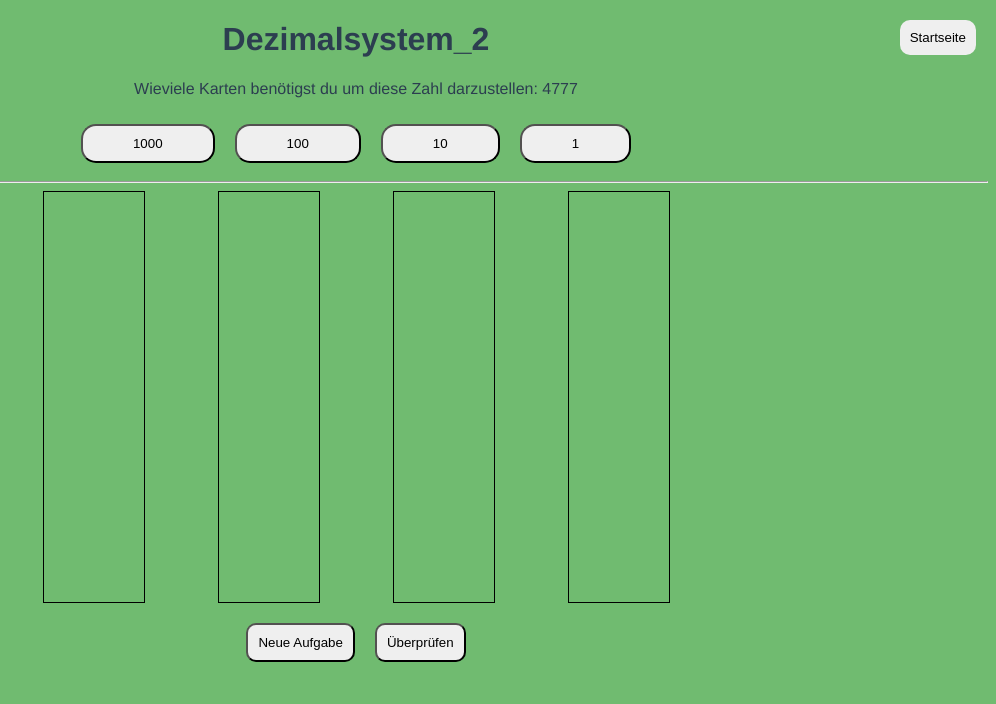
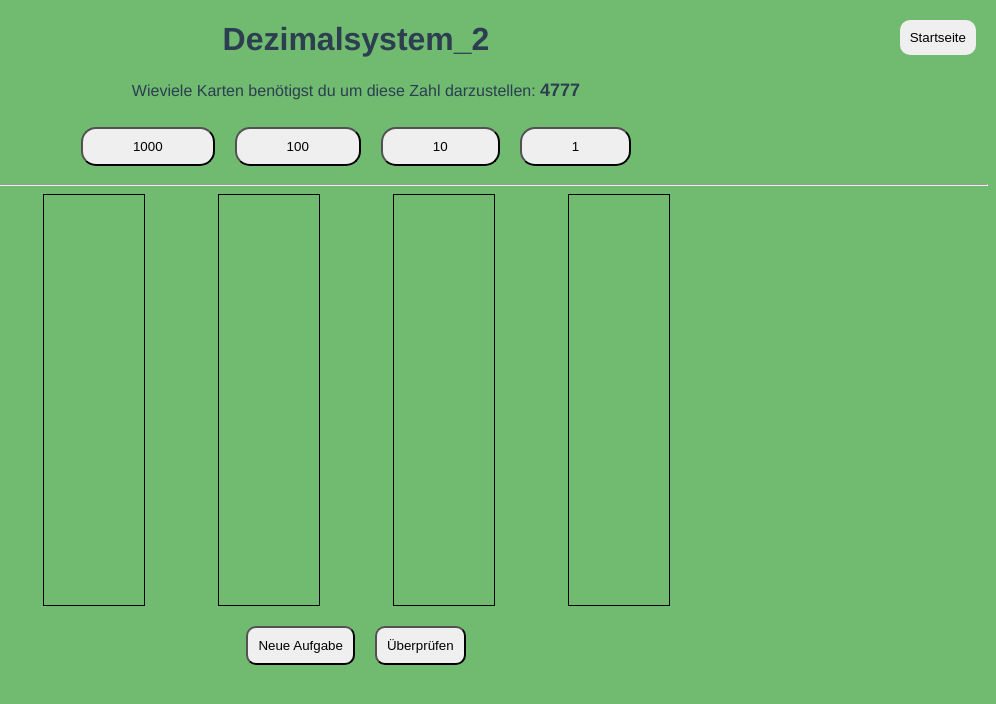
Before and after one commit to Fisnik-Mustafa/bsc-thesis, a Vue app: page /dezimalsystem_2 in a window 1280 px wide. Shown: the top 704 px of the page, without its empty margins (284-1280 px from the left). Built offline with nearby package versions, Linux system fonts and the light colour scheme.

Commit message:
Korrektur im Style sheet

```diff
--- a/src/views/Dezimalsystem_2.vue
+++ b/src/views/Dezimalsystem_2.vue
@@ -4,7 +4,7 @@
     <Backtohomepage />
     <p>
       Wieviele Karten benötigst du um diese Zahl darzustellen:
-      {{ randomnumber }}
+      <span style="font-size: large; font-weight: bold;">{{ randomnumber }}</span>
     </p>
 
     <Verifier
```
